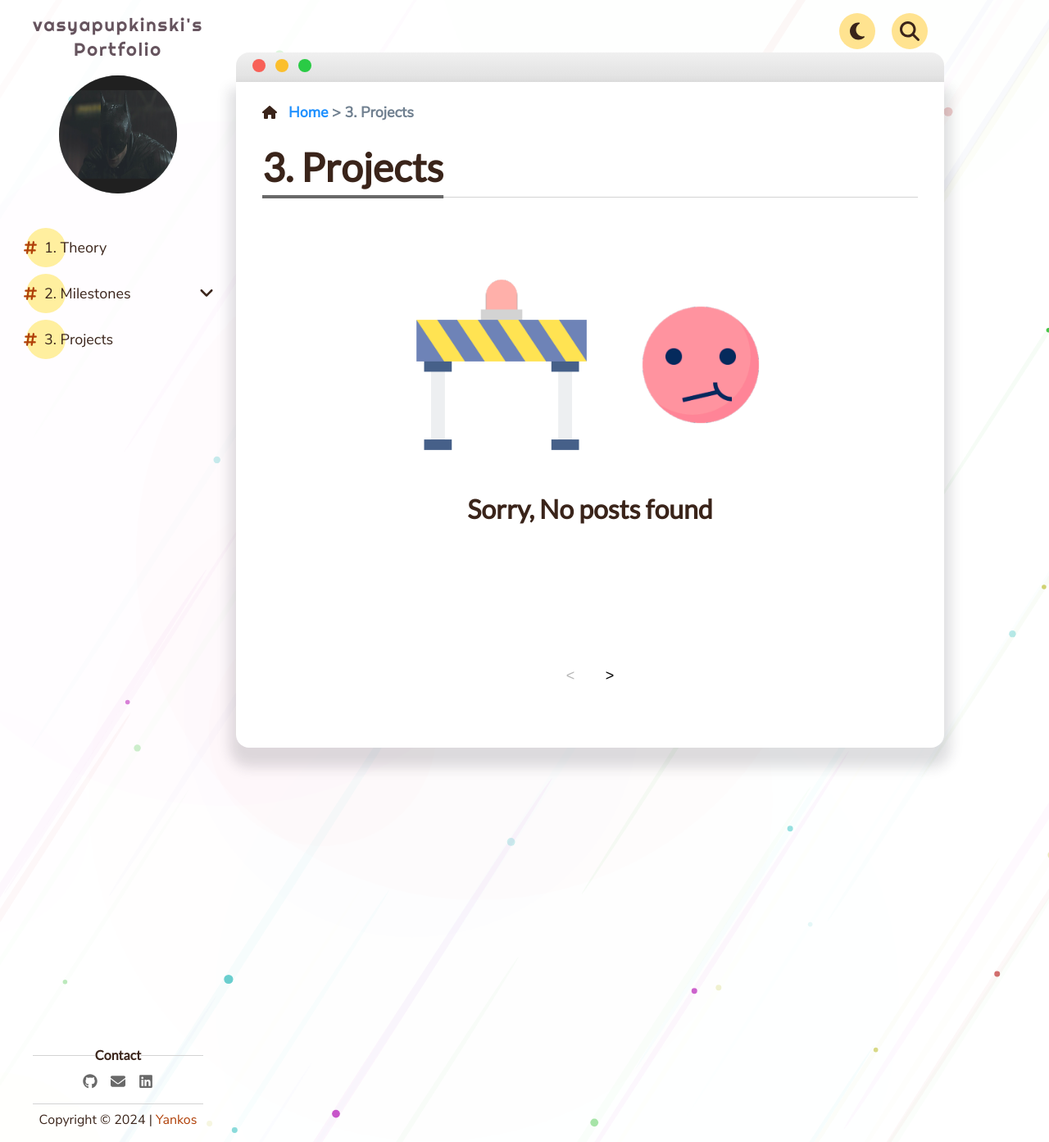
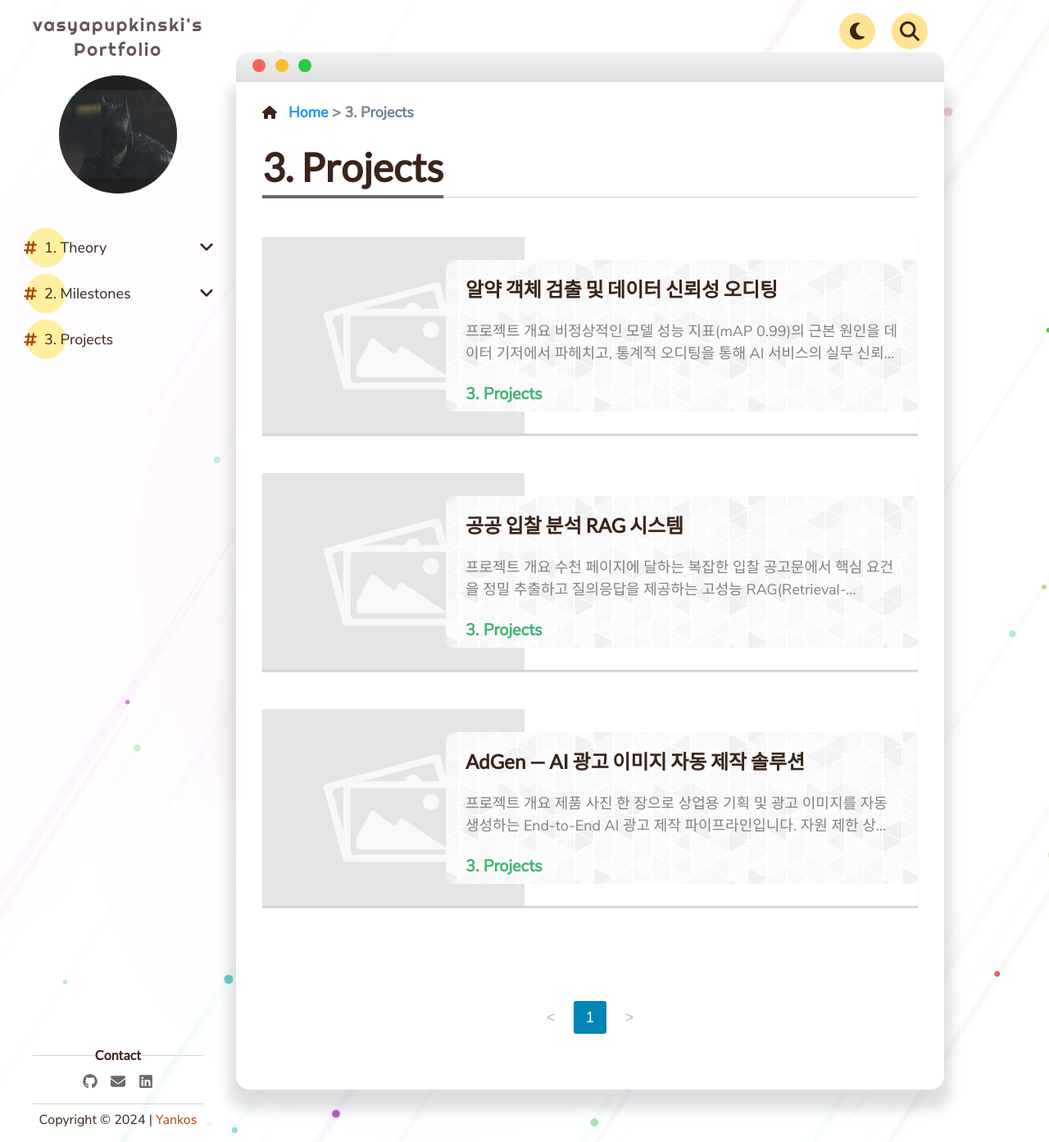
Before and after one commit to vasyapupkinski/vasyapupkinski.github.io, a Jekyll site: the page built from _pages/3. Projects/index.md, in a window 1280 px wide and 1393 px high. Shown: the whole window at 82% size. Built offline with Jekyll 4.4.1, drawn with Linux system fonts in a browser that asks for light colours.

Commit message:
홈화면 보강 및 전체 카테고리별 전면 보강

```diff
--- /dev/null
+++ b/_pages/1. Theory/CV/index.md
@@ -0,0 +1,9 @@
+---
+layout: page
+title: "Computer Vision"
+category: "1. Theory / CV"
+order: 3
+---
+
+## CV 이론 정리
+노션에서 정리한 컴퓨터 비전 이론 내용을 이곳에 채워주세요.
--- /dev/null
+++ b/_pages/1. Theory/DeepLearning/index.md
@@ -0,0 +1,9 @@
+---
+layout: page
+title: "Deep Learning"
+category: "1. Theory / DeepLearning"
+order: 2
+---
+
+## 딥러닝 이론 정리
+노션에서 정리한 딥러닝 이론 내용을 이곳에 채워주세요.
--- /dev/null
+++ b/_pages/1. Theory/ML/index.md
@@ -0,0 +1,9 @@
+---
+layout: page
+title: "Machine Learning"
+category: "1. Theory / ML"
+order: 1
+---
+
+## ML 이론 정리
+노션에서 정리한 머신러닝 이론 내용을 이곳에 채워주세요.
--- /dev/null
+++ b/_pages/1. Theory/NLP/index.md
@@ -0,0 +1,9 @@
+---
+layout: page
+title: "Natural Language Processing"
+category: "1. Theory / NLP"
+order: 4
+---
+
+## NLP 이론 정리
+노션에서 정리한 자연어 처리 이론 내용을 이곳에 채워주세요.
--- /dev/null
+++ b/_pages/2. Milestones/Exercises/ML_DL_CV_Practice.md
@@ -0,0 +1,29 @@
+---
+layout: page
+title: "Part 1 & 2: Machine Learning & Deep Learning & CV 실습"
+category: "2. Milestones / Exercises"
+order: 1
+---
+
+## 실습 개요
+데이터 사이언스 기초부터 딥러닝 기반의 시작 지능 시스템까지, 단계별 커리큘럼에 따른 기술적 역량 강화 기록입니다.
+
+## Part 1. 파이썬 기초 및 머신러닝 입문
+*   **01_Data_and_ML**:
+    *   **프로그래밍 기초**: 객체와 클래스, 모듈 및 라이브러리 활용을 통한 파이썬 응용 능력 확보.
+    *   **데이터 분석**: Pandas(DataFrame) 마스터, 기초 통계 및 시각화 Toolkit 활용.
+    *   **머신러닝**: 지도 학습(회귀/분류), 결정트리, 앙상블 기법, 차원 축소 및 모델 최적화 실습.
+
+## Part 2. 딥러닝 및 컴퓨터 비전 전문성
+*   **02_DL_Fundamentals**: 퍼셉트론, MLP, CNN, RNN 등 딥러닝 아키텍처 이해 및 **PyTorch** 직접 구현.
+*   **03_Computer_Vision_Adv**: YOLO 기반 객체 탐지(Object Detection), 이미지 세그멘테이션(Segmentation) 등 심화 CV 기술 습득.
+*   **04_Generative_Models (GenAI)**:
+    *   **GAN & cGAN**: 5계층 G / 4계층 D 아키텍처 및 `nn.Embedding` 기반 조건부 생성 구현.
+    *   **VAE**: **Reparameterization Trick**($z = \mu + \epsilon \cdot \sigma$) 직접 구현 및 커스텀 손실 함수(BCE+KL) 최적화.
+
+## 주요 사용 기술
+- `Python`, `Scikit-learn`, `PyTorch` (커스텀 레이어 설계)
+- `OpenCV`, `Albumentations`, `Git` (Mac/Windows 개발 환경 구축)
+
+## 관련 링크
+- [GitHub 실습 코드 바로가기](https://github.com/vasyapupkinski/codeit-ai-practice/tree/main/MachineLearning_DeepLearning_CV)
--- /dev/null
+++ b/_pages/2. Milestones/Exercises/NLP_MLOps_Practice.md
@@ -0,0 +1,28 @@
+---
+layout: page
+title: "Part 3 & 4: NLP & MLOps & RAG 실습"
+category: "2. Milestones / Exercises"
+order: 2
+---
+
+## 실습 개요
+텍스트 파싱부터 최신 LLM 아키텍처, 그리고 이를 실서비스에 배포하기 위한 MLOps 인프라 구축까지의 통합 실습 기록입니다.
+
+## Part 3. 자연어 처리(NLP) 및 생성형 AI
+*   **01_NLP_and_Transformers**: 텍스트 데이터 전처리, 임베딩, BERT/GPT 등 트랜스포머 아키텍처 학습.
+*   **02_LLM_FineTuning**: `klue/bert-base`, `Gemma` 모델 기반의 **PEFT(LoRA/QLoRA)** 및 프롬프트 엔지니어링 실습.
+*   **03_RAG_and_Agents**: **LangGraph**를 이용한 조건부 라우팅(Conditional Routing) 및 **Claude 3(via AWS Bedrock)** 연동 멀티모달 에이전트 설계.
+
+## Part 4. AI 서비스 배포 및 MLOps
+*   **04_MLOps_and_Serving**:
+    *   **모델 서빙**: **FastAPI** 기반 API 엔드포인트 설계 및 웹앱 프로토타입 개발.
+    *   **최적화**: **ONNX**, Symmetric/Asymmetric **INT8 양자화** 실습.
+    *   **인프라**: **vLLM (PagedAttention)**, **Triton Inference Server** 기반 고성능 서빙 및 **Docker** 컨테이너화.
+
+## 주요 사용 기술
+- `Python`, `HuggingFace`, `LangChain`, `LangGraph`
+- `vLLM`, `NVIDIA Triton`, `Docker`, `ONNX`
+- `AWS Bedrock (Boto3)`, `Qdrant`, `PostgreSQL`
+
+## 관련 링크
+- [GitHub 실습 코드 바로가기](https://github.com/vasyapupkinski/codeit-ai-practice/tree/main/NLP_MLOps%26Serving)
--- a/_pages/2. Milestones/Exercises/index.md
+++ b/_pages/2. Milestones/Exercises/index.md
@@ -3,4 +3,4 @@ title: "Exercises"
 layout: page
 ---
 
-수업 시간에 진행한 실습 코드와 기록들을 여기에 모아보세요.
+수업 시간에 진행한 실습 코드와 기록들을 정리.
--- /dev/null
+++ b/_pages/2. Milestones/Missions/mission13.md
@@ -0,0 +1,22 @@
+---
+layout: page
+title: "[Mission 13] Efficient Tuning (LoRA/PEFT)"
+category: "2. Milestones / Missions"
+order: 13
+---
+
+## 미션 개요
+대규모 언어 모델(LLM)을 한정된 자원으로 효과적으로 미세 조정(Fine-tuning)하기 위해 **LoRA(Low-Rank Adaptation)** 기법을 적용한 프로젝트입니다.
+
+## 주요 기술 스택
+- **Model**: `beomi/KcELECTRA-base` (Korean Sentiment Analysis)
+- **Library**: `HuggingFace PEFT`, `Transformers`, `PyTorch`
+- **Technique**: LoRA (`r=8`, `lora_alpha=16`, `dropout=0.1`)
+
+## 생산성 및 성능 성과
+- **파라미터 효율성**: 전체 파라미터 중 단 **0.8%** 만 학습하여 Full Fine-tuning 대비 **92.39%** 의 높은 정확도 유지.
+- **저장 공간 최적화**: 모델 스토리지 용량을 **99.2% 절감** (416MB → 3.4MB) 하여 배포 효율성 극대화.
+- **불균형 데이터 대응**: **Weighted Smoothing Trainer** 구현을 통해 부족한 클래스 데이터의 학습 가중치를 조정하여 불균형 문제 해결.
+
+## 관련 링크
+- [GitHub Repository](https://github.com/vasyapupkinski/codeit_mission_13_LLM-Efficient-Tuning-LoRA)
--- /dev/null
+++ b/_pages/2. Milestones/Missions/mission15.md
@@ -0,0 +1,22 @@
+---
+layout: page
+title: "[Mission 15] MLOps Foundation (Docker/FastAPI)"
+category: "2. Milestones / Missions"
+order: 15
+---
+
+## 미션 개요
+AI 모델을 가공하고 서비스화하는 전 과정을 **Docker 컨테이너화**하고, 자동화된 모델 서빙 파이프라인을 구축한 MLOps 기초 프로젝트입니다.
+
+## 아키텍처 및 기술 스택
+- **Container**: `Docker`, `Docker-Compose` (Multi-service Orchestration)
+- **Framework**: `FastAPI` (Asynchronous Model Serving)
+- **Base Image**: `python:3.12-slim` (경량화된 서빙 환경 구축)
+
+## 주요 구현 성과
+- **서비스 격리 및 연동**: 모델 학습(`researcher-1`)과 API 서빙(`researcher-2`) 서비스를 분리하여 독립적인 운영 환경 확보.
+- **데이터 영속성 및 공유**: **Shared Volume**(`shared`) 구성을 통해 전처리된 데이터와 학습 모델을 서비스 간 안전하게 전송.
+- **API 안정성**: **Pydantic** 스키마를 통한 입출력 데이터의 엄격한 유효성 검증으로 서빙 안정성 강화.
+
+## 관련 링크
+- [GitHub Repository](https://github.com/vasyapupkinski/codeit_mission_15_MLOps-Docker-Collaborative-Pipeline)
--- /dev/null
+++ b/_pages/2. Milestones/Missions/mission16.md
@@ -0,0 +1,22 @@
+---
+layout: page
+title: "[Mission 16] Model Optimization (ONNX/Quantization)"
+category: "2. Milestones / Missions"
+order: 16
+---
+
+## 미션 개요
+딥러닝 모델의 추론 속도를 혁신적으로 개선하기 위해 **ONNX 변환** 및 **INT8 양자화(Quantization)**를 적용하고 실제 가속 성능을 측정한 최적화 프로젝트입니다.
+
+## 주요 기술 스택
+- **Engine**: `ONNX Runtime`, `TensorRT` (Target-Specific Acceleration)
+- **Format**: `INT8 QDQ` (Quantize-Dequantize) 최적화
+- **Tool**: `PyTorch to ONNX conversion`
+
+## 최적화 및 벤치마크 성과
+- **추론 속도 9.65배 향상**: PyTorch FP32 베이스라인(0.53ms) 대비 **0.05ms** 까지 레이턴시를 단축하여 실시간 서비스 가용성 확보.
+- **성능 유지율 98.89%**: 강도 높은 양자화 적용에도 불구하고 정확도 손실을 최소화하여 모델 신뢰성 보존.
+- **다이나믹 배치 지원**: 실시간 동적 입력 처리를 위한 **Dynamic Batching** 파이프라인 구현.
+
+## 관련 링크
+- [GitHub Repository](https://github.com/vasyapupkinski/codeit_mission_16_AI-Model-Optimization-Inference)
--- /dev/null
+++ b/_pages/2. Milestones/Missions/mission17.md
@@ -0,0 +1,22 @@
+---
+layout: page
+title: "[Mission 17] Multimodal AI Interface"
+category: "2. Milestones / Missions"
+order: 17
+---
+
+## 미션 개요
+다양한 형태의 데이터(상세 이미지, 카메라 캡처 등)를 처리하는 **Multimodal AI**를 구현하고, 사용자 친화적인 대화형 웹 인터페이스를 구축한 프로젝트입니다.
+
+## 주요 기술 스택
+- **Model**: `google/vit-base-patch16-224` (Vision Transformer)
+- **Framework**: `Streamlit` (Interactive Dashboard)
+- **Optimization**: `@st.cache_resource` (모델 로딩 효율화)
+
+## 주요 기능 및 인터페이스
+- **멀티모달 입력 시스템**: 파일 업로드(Upload), 실시간 카메라 촬영(Capture), 배치 이미지 선택 기능을 탭 구조로 구현.
+- **실시간 데이터 시각화**: 분류 확률(Top-5)을 막대그래프(Bar Chart)로 실시간 렌더링하여 추론 결과의 보정 및 확인 가능.
+- **리소스 최적화**: Streamlit의 캐싱 기능을 활용하여 세션 간 모델 중복 로딩을 방지하고 메모리 사용량을 최소화.
+
+## 관련 링크
+- [GitHub Repository](https://github.com/vasyapupkinski/codeit_mission_17_Multimodal-AI-Interactive-Interface)
--- /dev/null
+++ b/_pages/2. Milestones/Missions/mission18.md
@@ -0,0 +1,23 @@
+---
+layout: page
+title: "[Mission 18] Fullstack Movie AI Platform"
+category: "2. Milestones / Missions"
+order: 18
+---
+
+## 미션 개요
+실시간 영화 감성 분석 및 자동 요약을 제공하는 **풀스택 AI 플랫폼**으로, 프론트엔드부터 백엔드, 클라우드 DB까지 전체적인 서비스 아키텍처를 설계한 프로젝트입니다.
+
+## 통합 기술 스택
+- **AI Backend**: `FastAPI`, `SQLAlchemy`, `koelectra-base-v3` (Sentiment), `Qwen2.5-7B` (Summarization)
+- **Frontend**: `React 18`, `Vite` (Modern JS Bundling)
+- **Database**: `Supabase` (PostgreSQL), `Supabase Auth` (사용자 인증)
+
+## 시스템 아키텍처 및 로직
+- **다층적 AI 파이프라인**:
+  - **감성 분석**: `koelectra-base-v3`로 리뷰 평점(0.0~1.0) 및 긍/부정 지표 자동 산출.
+  - **자동 요약**: `Qwen2.5-7B`를 활용하여 2건 이상의 누적 리뷰에 대해 비판적/종합적 요약 생성.
+- **안정적인 데이터 관리**: **Supabase**를 연동하여 실제 서비스 환경에서의 유저 데이터 동기화 및 실시간 CRUD 구현.
+
+## 관련 링크
+- [GitHub Repository](https://github.com/vasyapupkinski/codeit_mission_18_Fullstack-Movie-AI-Analytics)
--- a/_pages/2. Milestones/index.md
+++ b/_pages/2. Milestones/index.md
@@ -3,4 +3,4 @@ title: "미션 및 실습"
 layout: page
 ---
 
-수행한 미션과 실습 기록들을 여기에 모아보세요.
+수행한 미션과 실습 기록들을 정리.
--- /dev/null
+++ b/_pages/3. Projects/adgen.md
@@ -0,0 +1,23 @@
+---
+layout: page
+title: "AdGen — AI 광고 이미지 자동 제작 솔루션"
+category: "3. Projects"
+order: 3
+---
+
+## 프로젝트 개요
+제품 사진 한 장으로 상업용 기획 및 광고 이미지를 자동 생성하는 End-to-End AI 광고 제작 파이프라인입니다. 자원 제한 상황에서의 모델 서빙 최적화와 계층형 에이전트 설계에 집중했습니다.
+
+## 주요 기술 스택
+- **AI Engine**: `FLUX.1-Fill`, `BiRefNet`, `Real-ESRGAN`
+- **Orchestration**: `GPT-5-mini` & `Gemini` 기반의 계층형(Director-Manager) 기획 로직
+- **Optimization**: `NF4 Quantization` 및 **VRAMHandler 스테이징 설계**
+
+## 주요 성과 및 기술적 차별화
+- **자원 제약 환경 극복**: 고성능 파운데이션 모델(FLUX.1)을 **단일 GPU(VRAM 24GB) 내에서 구현**하기 위해 NF4 양자화 및 지능형 스테이징 메모리 관리 기술 적용.
+- **사용자 경험(UX) 최적화**: 파이프라인 최적화를 통해 이미지 생성 프로세스를 **77% 단축(300s → 70s)**하여 실무 대기 시간 대폭 완화.
+- **물리 정밀 레이아웃**: Heuristic Guardrail 알고리즘을 통한 제품의 스케일 및 배경 조화도 제어로 생성 이미지의 품질 객관화.
+- **완전 자동화 엔지니어링**: 광고 전략 기획부터 고해상도 합성까지의 복잡한 5단계 공정을 단일 워크플로우로 완전 자동화.
+
+## 관련 링크
+- [GitHub 전용 리포지토리](https://github.com/vasyapupkinski/codeitteam5_SMB_GenMarketingContents)
--- /dev/null
+++ b/_pages/3. Projects/bid-analysis-rag.md
@@ -0,0 +1,24 @@
+---
+layout: page
+title: "공공 입찰 분석 RAG 시스템"
+category: "3. Projects"
+order: 2
+---
+
+## 프로젝트 개요
+수천 페이지에 달하는 복잡한 입찰 공고문에서 핵심 요건을 정밀 추출하고 질의응답을 제공하는 고성능 RAG(Retrieval-Augmented Generation) 시스템입니다.
+
+## 주요 기술 스택
+- **Search**: `LangChain`, `Upstage Layout Analysis OCR`, `LangGraph`
+- **Retrieval**: `Qdrant` (High-Performance Vector Store), `BM25`, `Hybrid Search`
+- **LLM**: `GPT-5-mini` (Query Transformation & Generation)
+- **Tokenization**: `Kiwipiepy` (한국어 복합명사 처리 및 형태소 분석 최적화)
+
+## 주요 성과 및 기술적 차별화
+- **속도와 확장성 확보**: Rust 기반의 **Qdrant 엔진**을 채택하여 Python 기반 스토어 대비 검색 레이턴시 단축 및 대규모 데이터 처리 안정성 확보.
+- **핵심 정보 할루시네이션 0% 달성**: Qdrant의 **Payload Filtering**과 메타데이터 우선 참조 설계를 통해 핵심 수치 정보(예산, 날짜)의 정보 추출 정밀도 극대화.
+- **한국어 검색 고도화**: `Kiwipiepy` 연동을 통해 법률/행정 전문 용어의 형태소 분석 정밀도를 높여 검색 성능 체감 향상.
+- **Agentic Workflow**: LangGraph를 활용하여 검색 실패 시 폴백(Fallback) 및 자율 수정 프로세스를 설계하여 시스템 완성도 제고.
+
+## 관련 링크
+- [GitHub 전용 리포지토리](https://github.com/vasyapupkinski/codeitteam6_midproject_Bid-Analysis-RAG-System)
--- a/_pages/3. Projects/index.md
+++ b/_pages/3. Projects/index.md
@@ -3,4 +3,4 @@ title: "내 프로젝트"
 layout: page
 ---
 
-초급, 중급, 고급 및 개인 프로젝트 결과물을 여기에 멋지게 전시해 보세요!
+초급, 중급, 고급 및 개인 프로젝트 결과물을 여기에 정리.
--- /dev/null
+++ b/_pages/3. Projects/pill-detection.md
@@ -0,0 +1,22 @@
+---
+layout: page
+title: "알약 객체 검출 및 데이터 신뢰성 오디팅"
+category: "3. Projects"
+order: 1
+---
+
+## 프로젝트 개요
+비정상적인 모델 성능 지표(mAP 0.99)의 근본 원인을 데이터 기저에서 파헤치고, 통계적 오디팅을 통해 AI 서비스의 실무 신뢰도를 확보한 Data-Centric 프로젝트입니다.
+
+## 주요 기술 스택
+- **Computer Vision**: `YOLOv8n` (Object Detection)
+- **Data Centric**: 다각적 임계 통계 EDA(환경/객체/분포), 실루엣 분석(-0.49), Pseudo-labeling
+- **Optimization**: 7:1.5:1.5 계층적 분할(Stratified Split) 기반 데이터 릭(Leak) 방지
+
+## 주요 성과 및 기술적 고찰
+- **성능 지표의 허구성 입증**: 초기 mAP 0.986 달성에도 불구하고, **"과연 이 점수가 지능적 학습의 결과인가?"**라는 비판적 의구심으로 오디팅을 실시하여 '각인(Imprint)' 미세 특징에 대한 과적합 현상을 통계적으로 증명.
+- **데이터 무결성 복원**: Pseudo-labeling 파이프라인을 구축하여 오염된 데이터셋 내 840개 라벨 오류를 100% 전수 복구.
+- **Data-Centric 전략 리딩**: 단순 모델 튜닝 경쟁에서 벗어나, 데이터 품질 가시화 및 정제 플랫폼으로서의 프로젝트 방향을 주도적으로 피벗(Pivot).
+
+## 관련 링크
+- [GitHub 전용 리포지토리](https://github.com/vasyapupkinski/codeitteam7_Pill-Detection-AI-Diagnostic-Optimization)
```
Also changed, not shown: _pages/1. Theory/index.md (+1 -1 lines), _pages/2. Milestones/Missions/index.md (+1 -1 lines), index.md (+36 -14 lines).
